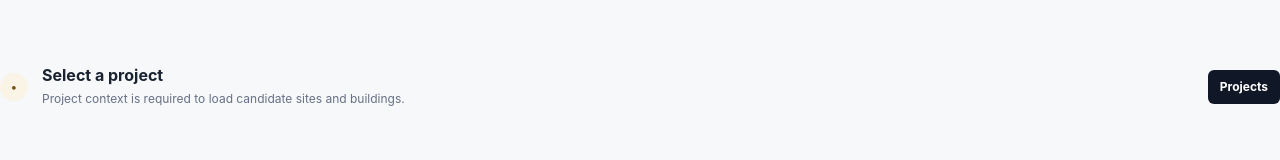
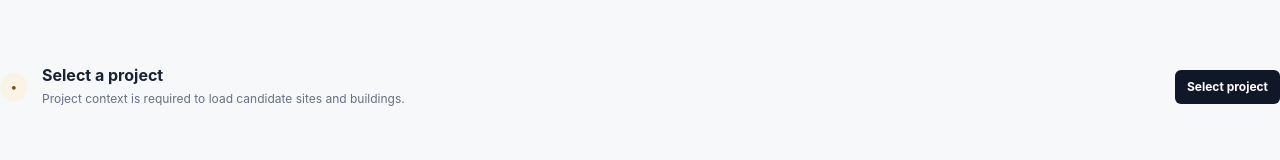
Before and after one commit to AccelAnalysis/AccelSSA, a Next.js app: page /properties in a window 1280 px wide. Shown: the part 121-281 px from the top of the page. Built offline with nearby package versions, Linux system fonts and the light colour scheme; no server answers.

Commit message:
Converge Category 03 shared UI boundary

```diff
--- a/src/components/ui/module-placeholder.tsx
+++ b/src/components/ui/module-placeholder.tsx
@@ -1,83 +1,55 @@
 import Link from "next/link";
 import { PageHeader } from "./page-header";
 import { InlineStatus, WorkspaceToolbar } from "./workspace-primitives";
-import { ConfigurationRequiredState, EmptyState } from "./workspace-states";
+import { ConfigurationRequiredState } from "./workspace-states";
 
 const workspaceContent = {
   "/locations": {
     eyebrow: "Market screening",
     title: "Locations",
-    emptyTitle: "No candidate locations yet",
-    emptyCopy: "Add candidate markets to this project when geographic screening begins.",
+    stateTitle: "Select a project",
     stateCopy: "Project context is required to load candidate markets and map context.",
   },
   "/properties": {
     eyebrow: "Sites & buildings",
     title: "Properties",
-    emptyTitle: "No properties under review",
-    emptyCopy: "Add candidate sites or buildings from the property registry and location workspace.",
+    stateTitle: "Select a project",
     stateCopy: "Project context is required to load candidate sites and buildings.",
   },
   "/analysis": {
     eyebrow: "Decision analytics",
     title: "Analysis",
-    emptyTitle: "No project analysis available",
-    emptyCopy: "Analysis becomes available as requirements and candidate locations are added to this project.",
+    stateTitle: "Select a project",
     stateCopy: "Project context is required to load qualification, scoring and comparison.",
   },
   "/visits": {
     eyebrow: "Fieldwork",
     title: "Visits",
-    emptyTitle: "No site visits scheduled",
-    emptyCopy: "Site visits appear here as candidate properties advance to field review.",
+    stateTitle: "Select a project",
     stateCopy: "Project context is required to load site visits and field findings.",
   },
   "/deliverables": {
     eyebrow: "Client output",
     title: "Deliverables",
-    emptyTitle: "No deliverables yet",
-    emptyCopy: "Approved analysis and recommendation content will appear here when this project is ready for client-facing output.",
+    stateTitle: "Select a project",
     stateCopy: "Project context is required to load approved client outputs.",
   },
 } as const;
 
-type ProjectContext = {
-  projectId: string;
-  projectName: string;
-  clientName: string;
-  stageCode: string;
-};
+export function ModulePlaceholder({ path }: { path: keyof typeof workspaceContent }) {
+  const content = workspaceContent[path];
 
-function stageLabel(code: string): string {
-  return code.toLowerCase().split("_").map((part) => part.charAt(0).toUpperCase() + part.slice(1)).join(" ");
-}
-
-export function ModulePlaceholder({ path, projectContext }: { path: keyof typeof workspaceContent; projectContext?: ProjectContext }) {
-  const content = workspaceContent[path];
   return (
     <>
       <PageHeader eyebrow={content.eyebrow} title={content.title} />
-      <WorkspaceToolbar
-        ariaLabel={`${content.title} project context`}
-        trailing={projectContext ? <Link className="button button-secondary" href={`/projects/${encodeURIComponent(projectContext.projectId)}`}>Project overview</Link> : undefined}
-      >
-        {projectContext ? (
-          <>
-            <InlineStatus tone="info">{projectContext.projectName}</InlineStatus>
-            <span>{projectContext.clientName}</span>
-            <span>{stageLabel(projectContext.stageCode)}</span>
-          </>
-        ) : <InlineStatus>Project context required</InlineStatus>}
+      <WorkspaceToolbar ariaLabel={`${content.title} status`}>
+        <InlineStatus>Project context required</InlineStatus>
       </WorkspaceToolbar>
-      {projectContext ? (
-        <EmptyState title={content.emptyTitle} description={content.emptyCopy} />
-      ) : (
-        <ConfigurationRequiredState
-          title="Select a project"
-          description={content.stateCopy}
-          action={<Link className="button button-primary" href="/projects">Projects</Link>}
-        />
-      )}
+      <ConfigurationRequiredState
+        title={content.stateTitle}
+        description={content.stateCopy}
+        action={<Link className="button button-primary" href="/projects">Select project</Link>}
+      />
     </>
   );
 }
```
